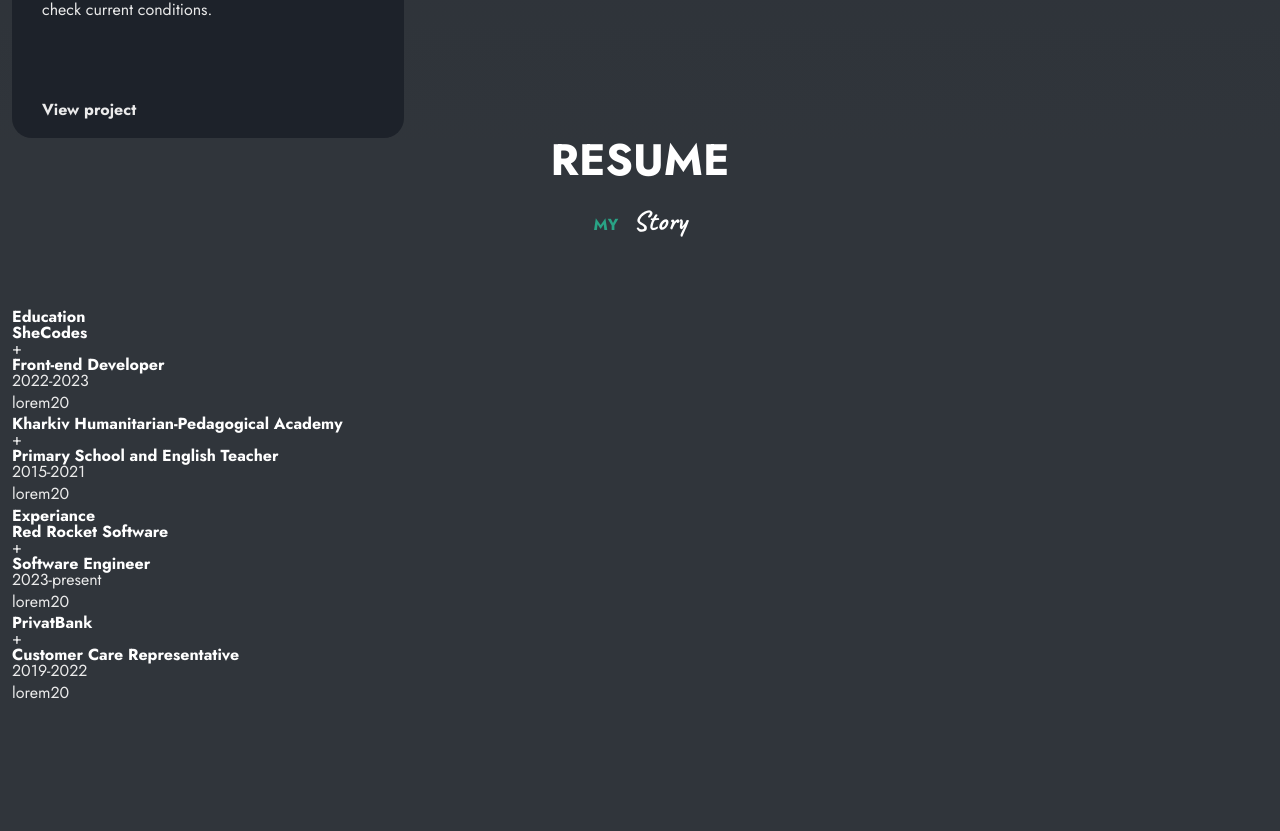
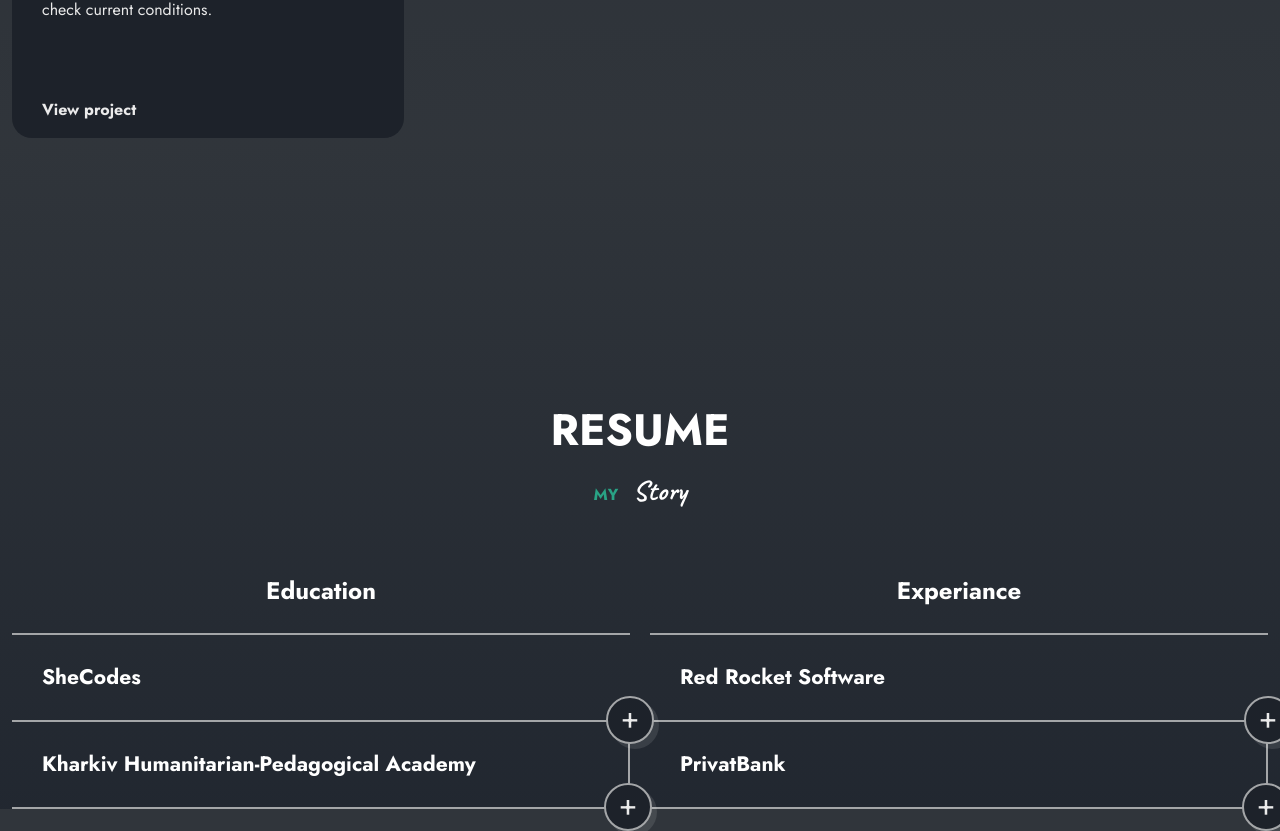
Before and after one commit to Olena-Olkhovyk/my-portfolio, a React (Create React App) app: page / in a window 1280 px wide. Shown: the part 4039-4870 px from the top of the page. Before the commit the page ends 4745 px from the top, so only its background shows below. Built offline with nearby package versions, Linux system fonts and the light colour scheme.

Commit message:
Style resume component

```diff
--- a/src/resume/resume.module.css
+++ b/src/resume/resume.module.css
@@ -0,0 +1,89 @@
+.resumePage {
+  background-image: var(--second-gradient);
+  padding-top: 270px;
+}
+
+.resumeContainer {
+  display: grid;
+  grid-template-columns: repeat(2, 1fr);
+  gap: 20px;
+}
+
+.heading {
+  text-align: center;
+  font-size: var(--h4-font-size);
+  padding-bottom: 30px;
+}
+
+.heading,
+.resumeItem {
+  border-bottom: 2px solid var(--border-color);
+}
+
+.resumeItem:not(:first-child) {
+  border-right: 2px solid var(--border-color);
+}
+
+.resumeItem {
+  position: relative;
+}
+
+.resumeHeader {
+  padding: 32px 30px;
+}
+
+.resumeSubtitle {
+  font-size: var(--largest-font-size);
+  cursor: pointer;
+}
+
+.resumeIcon {
+  background-color: var(--container-color);
+  border: 2px solid var(--border-color);
+  font-size: var(--h2-font-size);
+  box-shadow: var(--shadow);
+  width: 48px;
+  height: 48px;
+  border-radius: 50%;
+  line-height: 1.3em;
+  text-align: center;
+  cursor: pointer;
+  position: absolute;
+  right: -24px;
+  bottom: -24px;
+  z-index: 10;
+  transition: all 1.2s var(--transition);
+}
+
+.resumeContent {
+  padding-inline: 30px 50px;
+  max-height: 0;
+  overflow: hidden;
+  transition: all 1s ease 0s;
+}
+
+.showContent {
+  max-height: 500px;
+}
+
+.dateTitle {
+  display: flex;
+  justify-content: space-between;
+  align-items: center;
+}
+
+.title {
+  font-family: var(--second-font);
+  font-size: var(--h3-font-size);
+}
+
+.date {
+  color: var(--title-color);
+  font-size: var(--tiny-font-size);
+  font-weight: 700;
+  text-transform: uppercase;
+}
+
+.description {
+  margin-block: 20px 30px;
+}
```
